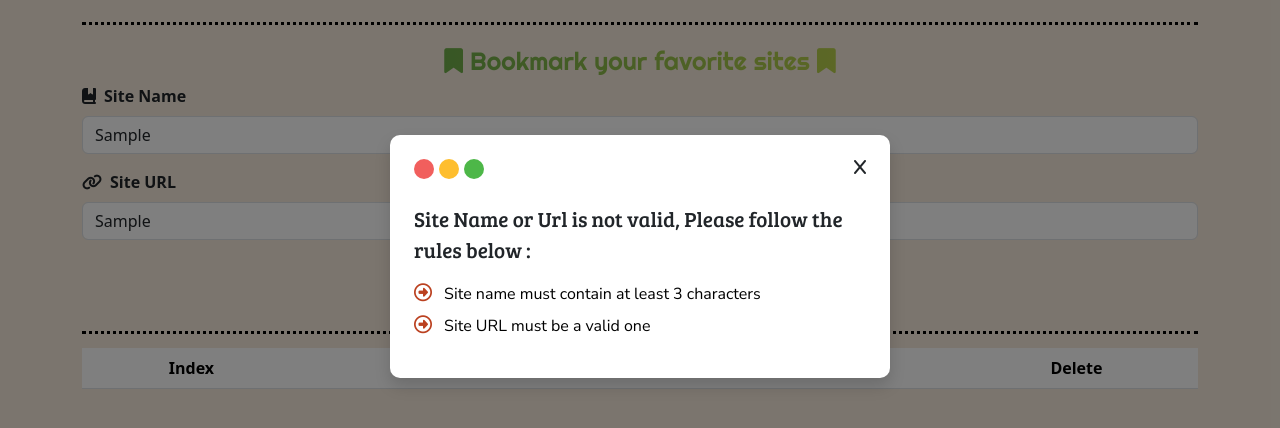
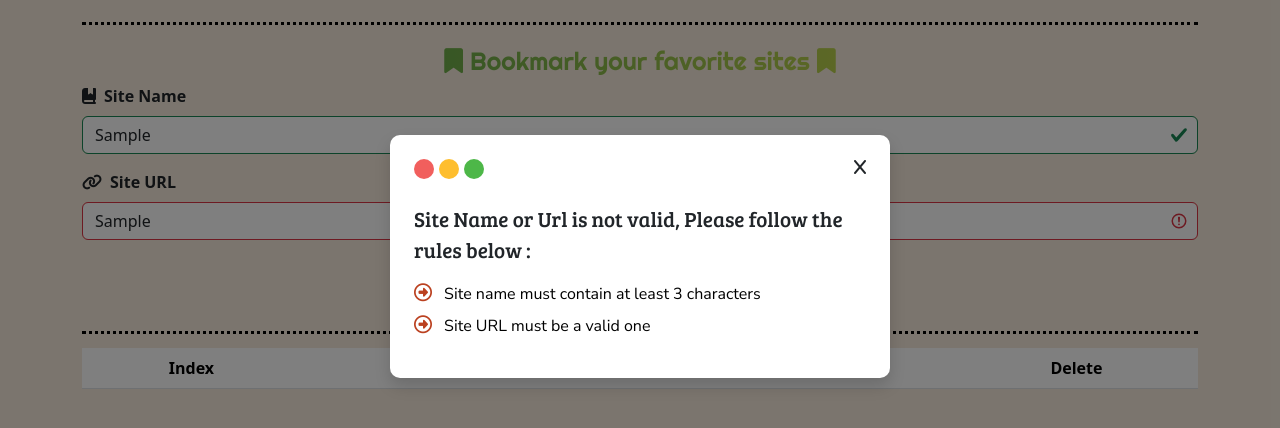
Before and after one commit to MohamedKhalel411/Bookmark, a plain HTML site: page index.html in a window 1280 px wide. Both pictures are taken after typing "Sample", "Sample" into the empty fields and a click on the button "Submit". Shown: the part 144-572 px from the top of the page. Drawn offline with Linux system fonts and the light colour scheme.

Commit message:
Add files via upload

```diff
--- a/css/style.css
+++ b/css/style.css
@@ -135,7 +135,7 @@ body{
     cursor: pointer;
 }
 
-.non-valid:focus{
+/* .non-valid:focus{
     border-color: red;
     box-shadow: 1px 0px 1px 5px rgba(255, 0, 0, 0.4);
 }
@@ -143,7 +143,7 @@ body{
 .isvalid:focus{
     border-color: lightgreen;
     box-shadow: 1px 0px 1px 5px lightgreen;
-}
+} */
 @media screen and (max-width:600px) {
     .layer{
         width: 80%;
--- a/index.html
+++ b/index.html
@@ -22,11 +22,11 @@
                 <h2 class="text-center pt-4"><i class="fa-solid fa-bookmark"></i> Bookmark your favorite sites <i class="fa-solid fa-bookmark"></i></h2>
                 <div >
                 <label class="fw-bolder" for="bookMrakName"> <i class="fa-solid fa-book-bookmark pe-2"></i>Site Name</label>
-                <input oninput="onTypingValidateName(this.value)" class="form-control non-valid btn-outline-danger mt-2" type="text"  id="bookMrakName" placeholder="Bookmark Name">
+                <input oninput="onTypingValidateName(this.value)" class="form-control is-invalid btn-outline-danger mt-2" type="text"  id="bookMrakName" placeholder="Bookmark Name">
                 </div>
                 <div class=" mt-3">
                     <label class="fw-bolder" for="siteUrl"> <i class="fa-solid  fa-link pe-2"></i>Site URL</label>
-                    <input oninput="onTypingValidateUrl(this.value)" class="form-control non-valid mt-2" type="text"  id="siteUrl" placeholder="Website Url">
+                    <input oninput="onTypingValidateUrl(this.value)" class="form-control is-invalid mt-2" type="text"  id="siteUrl" placeholder="Website Url">
 
                 </div>
                 <div class="text-center mt-4 pb-4">
--- a/js/main.js
+++ b/js/main.js
@@ -74,11 +74,11 @@ function exitValidationInfo(){
 function onTypingValidateName(){
     if(validateSiteName() ==true)
     {
-        bookMrakNameInput.classList.replace("non-valid","isvalid")
+        bookMrakNameInput.classList.replace("is-invalid","is-valid")
 
     }
     else{
-        bookMrakNameInput.classList.replace("isvalid","non-valid")
+        bookMrakNameInput.classList.replace("is-valid","is-invalid")
 
     }
 }
@@ -86,9 +86,9 @@ function onTypingValidateName(){
 function onTypingValidateUrl(){
     if(validateSiteUrl()==true)
     {
-        siteUrlInput.classList.replace("non-valid","isvalid")
+        siteUrlInput.classList.replace("is-invalid","is-valid")
     }
     else{
-        siteUrlInput.classList.replace("isvalid","non-valid")
+        siteUrlInput.classList.replace("is-valid","is-invalid")
     }
 }
```
